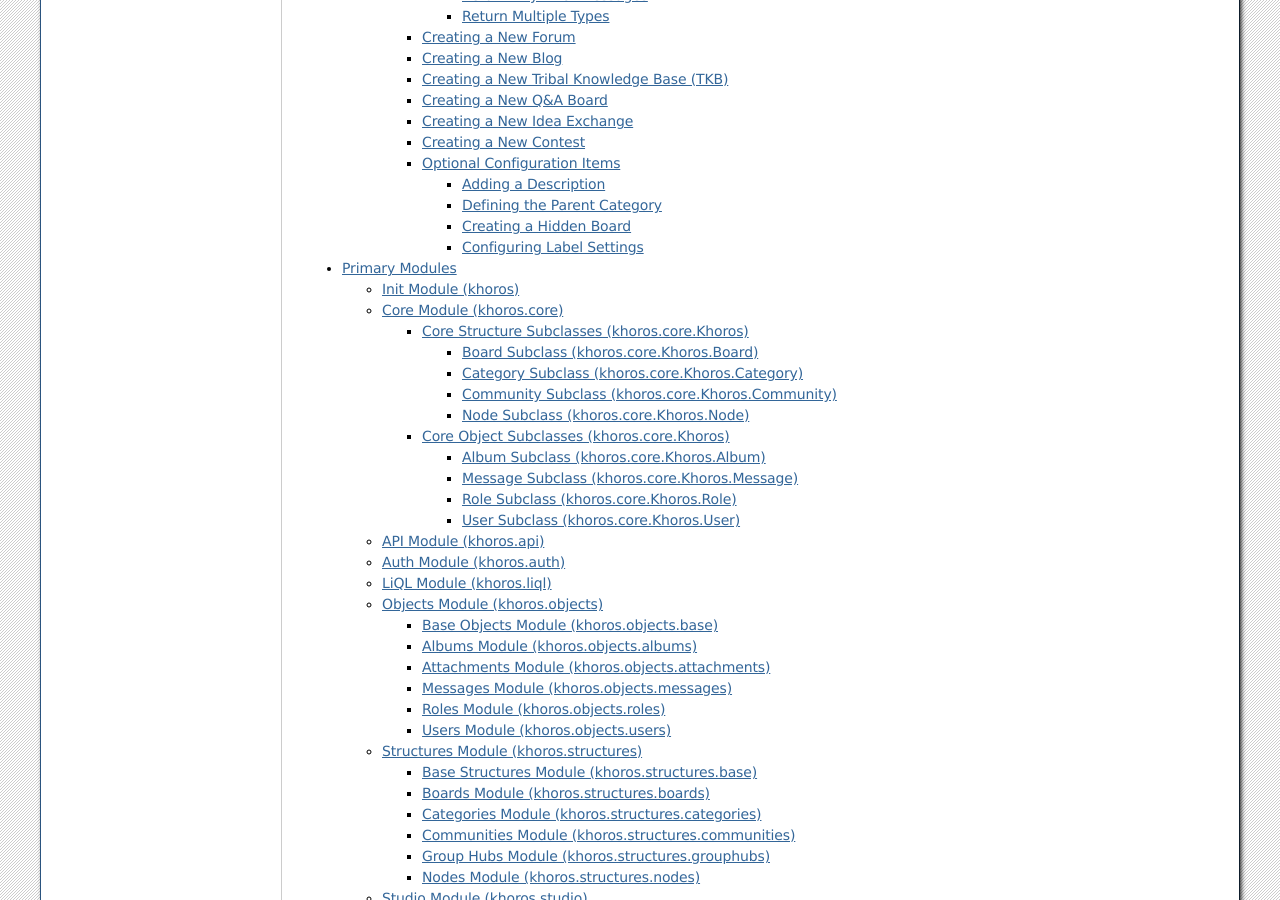
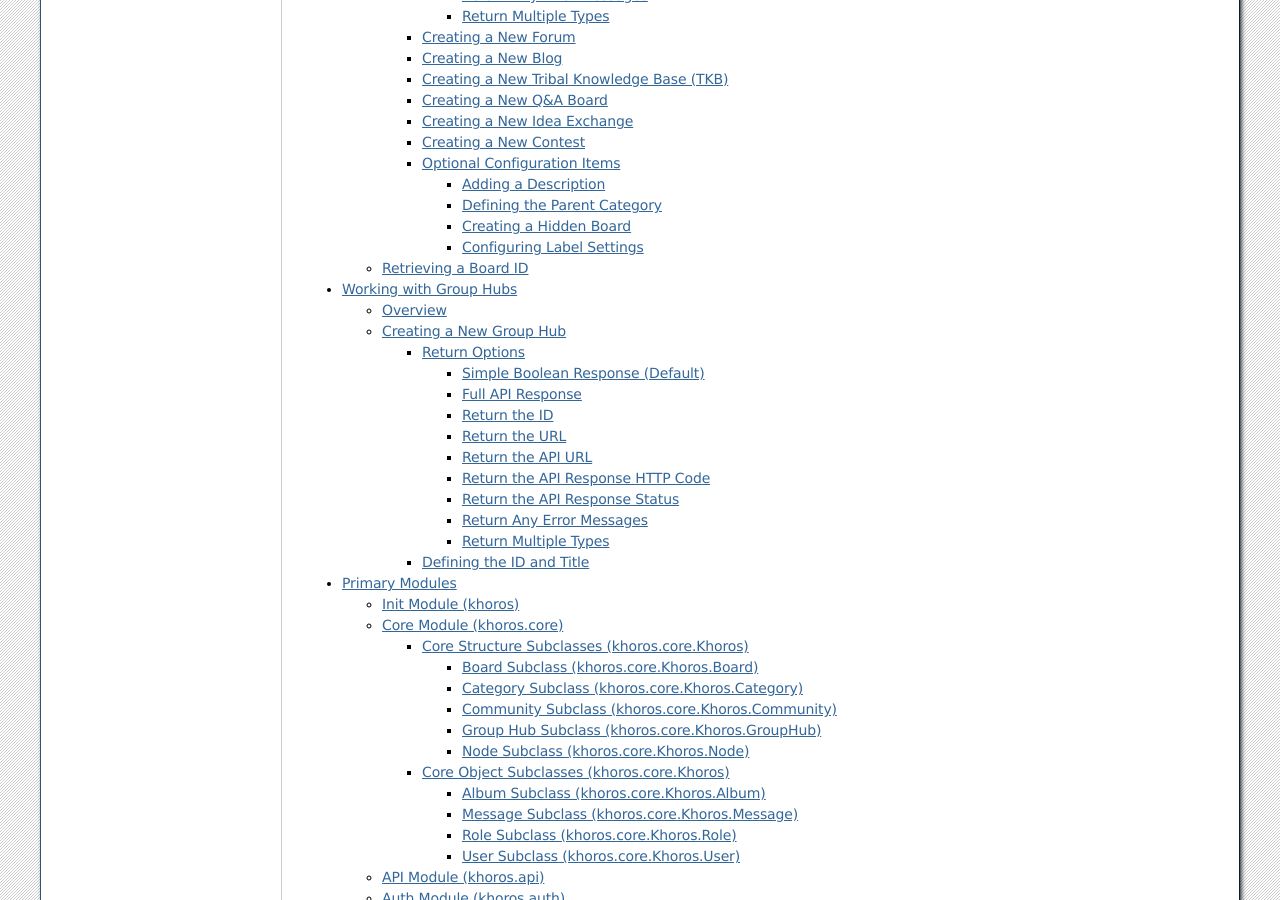
Before and after one commit to jeffshurtliff/khoros, a Sphinx documentation site: the page built from docs/index.rst, in a window 1280 px wide and 900 px high, scrolled down 700 px. Built offline with Sphinx 7.4.7, drawn with Linux system fonts in a browser that asks for light colours; some of the changed lines change nothing that is shown.

Commit message:
Created the new 'Working with Group Hubs' page and made references to it in the docs.

```diff
--- a/docs/boards.rst
+++ b/docs/boards.rst
@@ -31,6 +31,9 @@
         * `Defining the Parent Category`_
         * `Creating a Hidden Board`_
         * `Configuring Label Settings`_
+* `Retrieving a Board ID`_
+
+|
 
 ********
 Overview
@@ -546,3 +549,29 @@
 :doc:`Return to Top <boards>`
 
 |
+
+*********************
+Retrieving a Board ID
+*********************
+The majority of Khoros Community API calls--and therefore the majority of functions and methods in
+this library--relating to boards require a board ID to be provided.  As such, it will often be
+necessary for you to quickly retrieve a board ID, which is easy to do via the
+:py:func:`khoros.core.Khoros.Board.get_board_id` function.
+
+This function requires only the URL of the board and can be called from within the core object
+(i.e. :py:class:`khoros.core.Khoros`) using the :py:meth:`khoros.core.Khoros.boards.get_board_id`
+method call as demonstrated below.
+
+.. code-block:: python
+
+   >>> from khoros import Khoros
+   >>> khoros = Khoros(helper='~/helper.yml')
+   >>> khoros.boards.get_board_id('https://community.example.com/t5/example-board/tkb-p/example-board')
+   'example-board'
+
+   >>>
+
+.. note:: This function will work with boards for all discussion styles.
+
+The retrieved board ID can then be used in other functions and methods to perform any
+necessary tasks.
--- /dev/null
+++ b/docs/group-hubs.rst
@@ -0,0 +1,282 @@
+#######################
+Working with Group Hubs
+#######################
+Group Hubs are nodes with unique capabilities that can be leveraged in ways unlike
+any other board within the Khoros Community platform. This section addresses how
+the Khoros Community Python library leverages the API to harness these nodes.
+
+* `Overview`_
+* `Creating a New Group Hub`_
+    * `Return Options`_
+        * `Simple Boolean Response (Default)`_
+        * `Full API Response`_
+        * `Return the ID`_
+        * `Return the URL`_
+        * `Return the API URL`_
+        * `Return the API Response HTTP Code`_
+        * `Return the API Response Status`_
+        * `Return Any Error Messages`_
+        * `Return Multiple Types`_
+    * `Defining the ID and Title`_
+
+|
+
+********
+Overview
+********
+Group Hubs are one of the newer features (as of May 2020) in the Khoros Community platform,
+with their general availability and Khoros Community API v2 support for them having been introduced as part of the
+`Khoros Communities 20.1 Release <https://community.khoros.com/t5/Khoros-Community-Release-Notes/Khoros-Communities-20-1-Release-Notes/ba-p/565249>`_
+in January 2020.
+
+This node, which behaves in similar ways to a `Facebook group <https://www.facebook.com/help/1629740080681586>`_,
+has a few
+`key differences <https://community.khoros.com/t5/Khoros-Community-Blog/Group-Hubs-Overview-and-Use-Cases/ba-p/561969>`_
+compared to other boards, including the following:
+
+* Group hubs can include any discussion type
+* Group hubs can be **Open**, **Closed** or **Hidden**
+* Users can be granted the ability to create their own groups if desired
+
+|
+
+************************
+Creating a New Group Hub
+************************
+Creating a new Group Hub is similar to :ref:`creating a new board <boards:Creating a New Board>`
+except with fewer configuration options during the actual creation.  For example, you are not
+able to specify in the API request to create a group hub who its members should be, how labels
+should be leveraged, who its moderators will be, etc. However, you will be able to define the
+following:
+
+* :ref:`Node ID <group-hubs:Defining the ID and Title>` *
+* :ref:`Title <group-hubs:Defining the ID and Title>` *
+* Description
+* Membership Type*
+* Discussion Styles
+* Parent Category ID
+* Avatar Image
+
+.. note:: The fields labeled with an asterisk (*) are required.
+
+:doc:`Return to Top <group-hubs>`
+
+Return Options
+==============
+There are multiple ways to return data when creating a group hub, which can be
+explicitly defined using one or more of the following function arguments:
+
+* :ref:`full_response <group-hubs:Full API Response>`
+* :ref:`return_id <group-hubs:Return the ID>`
+* :ref:`return_url <group-hubs:Return the URL>`
+* :ref:`return_api_url <group-hubs:Return the API URL>`
+* :ref:`return_http_code <group-hubs:Return the API Response HTTP Code>`
+* :ref:`return_status <group-hubs:Return the API Response Status>`
+* :ref:`return_error_messages <group-hubs:Return Any Error Messages>`
+
+These arguments are explained in more detail within the sub-sections below.
+
+:doc:`Return to Top <group-hubs>`
+
+|
+
+Simple Boolean Response (Default)
+---------------------------------
+Unless explicitly defined, the function will return a simple Boolean response
+(i.e. ``True`` or ``False``) indicating whether or not the operation was successful.
+
+.. code-block:: python
+
+   >>> def create_and_check():
+   ...     successful = khoros.grouphubs.create('my-new-group', 'My New Group', open_group=True)
+   ...     result = "It worked!" if successful else "It failed!"
+   ...     print(result)
+   ...
+
+   >>> create_and_check()
+   'It worked!'
+
+:doc:`Return to Top <group-hubs>`
+
+|
+
+Full API Response
+-----------------
+If you'd rather return the full, raw response from the API request in order to parse
+it later at your convenience, then this can be done by setting the ``full_response``
+argument to ``True`` in the function call as shown below.
+
+.. code-block:: python
+
+   >>> response = khoros.grouphubs.create('my-new-group', 'My New Group', open_group=True, full_response=True)
+   >>> if response.status_code != 404:
+   ...     response = response.json()
+   ...     print(response['status'])
+   'success'
+
+:doc:`Return to Top <group-hubs>`
+
+|
+
+Return the ID
+-------------
+If it makes sense for you to return the ID of the group hub you just created then
+you can do so by defining the ``return_id`` argument as ``True`` as seen below.
+
+.. code-block:: python
+
+   >>> groups_to_create = [('first-group', 'My First Group'), ('second-group', 'My Second Group')]
+   >>> for group in groups_to_create:
+   ...     group_id, group_title = group
+   ...     group_id = khoros.grouphubs.create(group_id, group_title, open_group=True, return_id=True)
+   ...     print("Group Hub Created:", group_id)
+   'Group Hub Created: first-group'
+   'Group Hub Created: second-group'
+
+:doc:`Return to Top <group-hubs>`
+
+|
+
+Return the URL
+--------------
+Very likely the most popular return option for this function, defining the ``return_url``
+argument as ``True`` will return the URL of the newly created group hub, as shown below.
+
+.. code-block:: python
+
+   >>> khoros.grouphubs.create('python-lovers', 'The Python Lovers Group', \
+   ... open_group=True, return_url=True)
+   'https://stage.example.com/t5/the-python-lovers-group/gh-p/python-lovers'
+
+:doc:`Return to Top <group-hubs>`
+
+|
+
+Return the API URL
+------------------
+If additional API calls will be immediately performed following the creation of a board,
+it may be useful to return the API URL (i.e. URI) for the new board by defining the
+``return_api_url`` argument as ``True``, as shown below.
+
+.. code-block:: python
+
+   >>> khoros.grouphubs.create('python-lovers', 'The Python Lovers Group', \
+   ... open_group=True, return_api_url=True)
+   '/grouphubs/python-lovers'
+
+:doc:`Return to Top <group-hubs>`
+
+|
+
+Return the API Response HTTP Code
+---------------------------------
+Another potentially useful return option is to define the ``return_http_code``
+argument as ``True``, which will return the
+`HTTP status code <https://en.wikipedia.org/wiki/List_of_HTTP_status_codes>`_
+for the API response, as demonstrated below.
+
+.. code-block:: python
+
+   >>> khoros.grouphubs.create('python-lovers', 'The Python Lovers Group', \
+   ... open_group=True, return_http_code=True)
+   200
+
+:doc:`Return to Top <group-hubs>`
+
+|
+
+Return the API Response Status
+------------------------------
+Alternatively, it is possible to return the status of the API response (as defined
+by Khoros in the JSON response) by defining the ``return_status`` argument as
+``True``, as shown below.
+
+.. code-block:: python
+
+   >>> khoros.grouphubs.create('my-first-group', 'My First Group', \
+   ... open_group=True, return_status=True)
+   'success'
+
+   >>> khoros.grouphubs.create('my-first-group', 'My First Group', \
+   ... open_group=True, return_status=True)
+   'error'
+
+:doc:`Return to Top <group-hubs>`
+
+|
+
+Return Any Error Messages
+-------------------------
+If you want to ensure that you see any error messages when applicable but don't want to
+return the full API response, you can define the ``return_error_messages`` argument as
+``True``, as shown below.
+
+.. code-block:: python
+
+   >>> khoros.grouphubs.create('my-first-group', 'My First group', \
+   ... open_group=True, return_error_messages=True)
+   "An object of type grouphub already exists with the 'id' property value 'my-first-group'"
+
+This argument captures both the ``message`` value and the occasionally populated
+``developer_message`` value. If one of the values is blank or if they are exactly the same, such
+as in the example above, then only one of the values will be displayed. Otherwise, if both values
+are defined and do not match then they will be returned in the ``{message} - {developer_message}``
+format.  (i.e. The two values will be separated by spaces and a hyphen.)
+
+If you wish to return both fields regardless of their values then you can define the optional
+``split_errors`` argument as ``True`` as well to return a tuple containing both values, as shown
+below.
+
+.. code-block:: python
+
+   >>> khoros.grouphubs.create('my-first-blog', 'My First Blog', open_group=True, \
+   ... return_error_messages=True, split_errors=True)
+   ("An object of type grouphub already exists with the 'id' property value 'my-first-group'", "An object of type grouphub already exists with the 'id' property value 'my-first-group'")
+
+:doc:`Return to Top <group-hubs>`
+
+|
+
+Return Multiple Types
+---------------------
+You are not restricted to choosing only one of the return options. You can enable as many options as needed and if
+multiple types are detected by the function then they will be returned as a tuple with those values, as demonstrated
+in the example below.
+
+.. code-block:: python
+
+   >>> response = khoros.grouphubs.create('my-first-group', 'My First group', open_group=True, \
+   ... return_http_code=True, return_status=True, return_error_messages=True)
+
+   >>> if response[1] == 'success':
+   ...     print(f"The group hub creation was successful with the HTTP code {response[0]}.")
+   ... else:
+   ...     print(f"The group hub creation failed with the following error:\n{response[2]}")
+   ...
+   The group hub creation failed with the following error:
+   An object of type grouphub already exists with the 'id' property value 'my-first-group'
+
+.. note:: The tuple will return the values in the order they are listed as function arguments.
+
+:doc:`Return to Top <group-hubs>`
+
+|
+
+Defining the ID and Title
+=========================
+The ID and Title for the new group hub are defined using the ``group_hub_id`` and ``group_hub_title``
+arguments, respectively, as demonstrated in the example below.
+
+.. code-block:: python
+
+   >>> khoros.grouphubs.create('this-is-the-id', 'This is the Group Title', open_group=True)
+
+.. note:: Because ``group_hub_id`` is the first argument and ``group_hub_title`` is the
+          second argument in the function/method, it is not necessary to use keyword arguments
+          (e.g. ``group_hub_id='this-is-the-id'``) to designate each argument.
+
+:doc:`Return to Top <group-hubs>`
+
+|
+
+.. todo:: This page is currently being developed. Please check back later for more information.
--- a/docs/index.rst
+++ b/docs/index.rst
@@ -11,6 +11,7 @@
 
    introduction
    boards
+   group-hubs
    primary-modules
    supporting-modules
 
--- a/docs/primary-modules.rst
+++ b/docs/primary-modules.rst
@@ -10,7 +10,7 @@
         * `Board Subclass (khoros.core.Khoros.Board)`_
         * `Category Subclass (khoros.core.Khoros.Category)`_
         * `Community Subclass (khoros.core.Khoros.Community)`_
-        * Group Hub Subclass (khoros.core.Khoros.GroupHub)
+        * `Group Hub Subclass (khoros.core.Khoros.GroupHub)`_
         * `Node Subclass (khoros.core.Khoros.Node)`_
     * `Core Object Subclasses (khoros.core.Khoros)`_
         * `Album Subclass (khoros.core.Khoros.Album)`_
@@ -96,6 +96,15 @@
 Community Subclass (khoros.core.Khoros.Community)
 -------------------------------------------------
 .. autoclass:: khoros.core::Khoros.Community
+   :members:
+
+:doc:`Return to Top <primary-modules>`
+
+|
+
+Group Hub Subclass (khoros.core.Khoros.GroupHub)
+------------------------------------------------
+.. autoclass:: khoros.core::Khoros.GroupHub
    :members:
 
 :doc:`Return to Top <primary-modules>`
```
